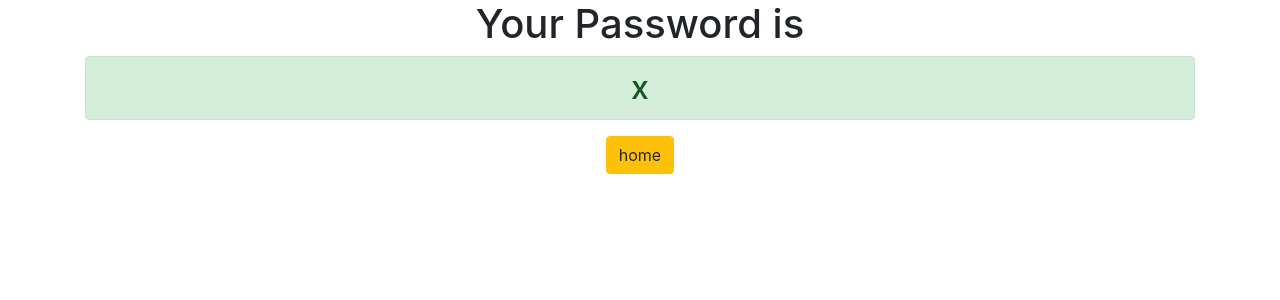
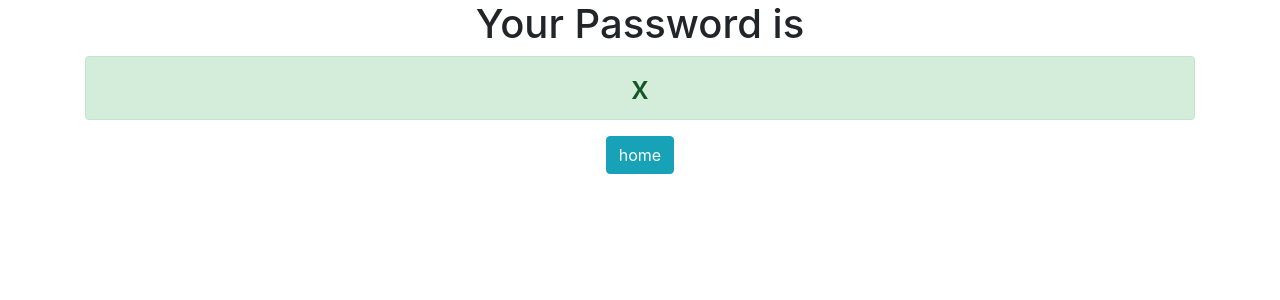
Before and after one commit to SubirBaidya/Django_Password_generator, a Django app: template generator/templates/generator/password.html in a window 1280 px wide. Shown: the top 300 px of the page. Run offline with Django 3.2, Linux system fonts and the light colour scheme; the template is opened without the code that fills it: most values are stand-ins (such as "Sample title", 1, 10 or a date in 2020); some libraries are stand-ins or nearby versions.

Commit message:
I made some changes

```diff
--- a/generator/templates/generator/password.html
+++ b/generator/templates/generator/password.html
@@ -5,5 +5,5 @@
 
   <h1>Your Password is</h1>
   <h2 class="alert alert-success"> {{ password }}</h2>
-  <a href="{% url 'home' %}" class="btn btn-WARNING">home</a>
+  <a href="{% url 'home' %}" class="btn btn-info">home</a>
 </div>
```
